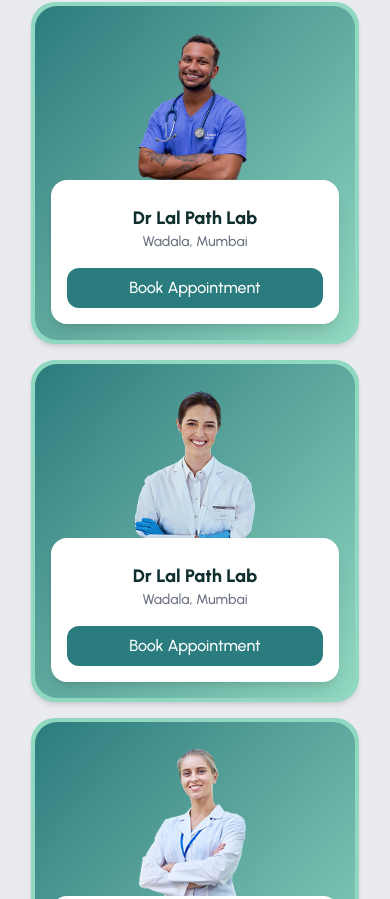
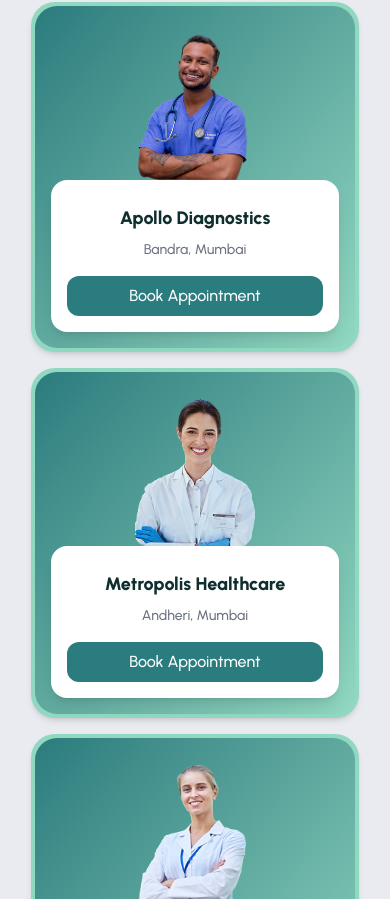
Before and after one commit to sidd-gupta05/CodeQuest, a Next.js app: page / in a window 390 px wide. Shown: the part 4105-5004 px from the top of the page. Built offline with nearby package versions, Linux system fonts and the light colour scheme.

Commit message:
change the feedback and redirect to Booking paage from the landing page

```diff
--- a/app/(patient)/Booking/page.tsx
+++ b/app/(patient)/Booking/page.tsx
@@ -1001,10 +1001,10 @@ const TestSelection = ({
         </div>
       </div>
 
-      <div className="w-full max-w-4xl flex justify-between items-center mt-8 px-2 select-none">
+      <div className="w-full max-w-4xl flex flex-col sm:flex-row justify-between items-center mt-8 px-2 select-none gap-4 sm:gap-0">
         <button
           onClick={onBack}
-          className="bg-[#37AFA2] hover:bg-[#2f9488] transition-colors text-white font-bold py-3 px-6 rounded-lg flex items-center gap-1 shadow-lg cursor-pointer"
+          className="w-full sm:w-auto bg-[#37AFA2] hover:bg-[#2f9488] transition-colors text-white font-bold py-3 px-6 rounded-lg flex items-center justify-center gap-1 shadow-lg cursor-pointer"
         >
           <ChevronLeft size={22} />
           Back
@@ -1012,7 +1012,7 @@ const TestSelection = ({
         <button
           onClick={handleSelectAddons}
           disabled={selectedTests.length === 0}
-          className={`py-3 px-6 rounded-lg flex items-center gap-1 shadow-lg font-bold transition-colors cursor-pointer ${
+          className={`w-full sm:w-auto py-3 px-6 rounded-lg flex items-center justify-center gap-1 shadow-lg font-bold transition-colors cursor-pointer ${
             selectedTests.length === 0
               ? 'bg-gray-300 text-gray-500 cursor-not-allowed'
               : 'bg-[#37AFA2] hover:bg-[#2f9488] text-white'
@@ -1146,10 +1146,10 @@ const AddOns = ({
         ))}
       </div>
 
-      <div className="w-full max-w-4xl flex justify-between items-center mt-8 px-2 select-none">
+      <div className="w-full max-w-4xl flex flex-col sm:flex-row justify-between items-center mt-8 px-2 select-none gap-4 sm:gap-0">
         <button
           onClick={onBack}
-          className="bg-[#37AFA2] hover:bg-[#2f9488] transition-colors text-white font-bold py-3 px-6 rounded-lg flex items-center gap-1 shadow-lg cursor-pointer"
+          className="w-full sm:w-auto bg-[#37AFA2] hover:bg-[#2f9488] transition-colors text-white font-bold py-3 px-6 rounded-lg flex items-center justify-center gap-1 shadow-lg cursor-pointer"
         >
           <ChevronLeft size={22} />
           Back
@@ -1157,7 +1157,7 @@ const AddOns = ({
         <button
           onClick={onNext}
           disabled={selectedAddons.length === 0}
-          className={`py-3 px-6 rounded-lg flex items-center gap-1 shadow-lg font-bold transition-colors cursor-pointer ${
+          className={`w-full sm:w-auto py-3 px-6 rounded-lg flex items-center justify-center gap-1 shadow-lg font-bold transition-colors cursor-pointer ${
             selectedAddons.length === 0
               ? 'bg-gray-300 text-gray-500 cursor-not-allowed'
               : 'bg-[#37AFA2] hover:bg-[#2f9488] text-white'
--- a/app/page.tsx
+++ b/app/page.tsx
@@ -21,6 +21,7 @@ import {
 } from 'lucide-react';
 import { Inter } from 'next/font/google';
 import Navbar from '@/components/navbar';
+import { labsData } from '@/data/labsData';
 
 interface Lab {
   name: string;
@@ -44,12 +45,20 @@ interface Feature {
   bgColor: string;
 }
 
-const labs: Lab[] = [
-  { name: 'Dr Lal Path Lab', location: 'Wadala, Mumbai', image: '/drlab.png' },
-  { name: 'Dr Lal Path Lab', location: 'Wadala, Mumbai', image: '/drlab1.png' },
-  { name: 'Dr Lal Path Lab', location: 'Wadala, Mumbai', image: '/drlab2.png' },
-  { name: 'Dr Lal Path Lab', location: 'Wadala, Mumbai', image: '/drlab3.png' },
-  { name: 'Dr Lal Path Lab', location: 'Wadala, Mumbai', image: '/drlab4.png' },
+// const labs: Lab[] = [
+//   { name: 'Dr Lal Path Lab', location: 'Wadala, Mumbai', image: '/drlab.png' },
+//   { name: 'Dr Lal Path Lab', location: 'Wadala, Mumbai', image: '/drlab1.png' },
+//   { name: 'Dr Lal Path Lab', location: 'Wadala, Mumbai', image: '/drlab2.png' },
+//   { name: 'Dr Lal Path Lab', location: 'Wadala, Mumbai', image: '/drlab3.png' },
+//   { name: 'Dr Lal Path Lab', location: 'Wadala, Mumbai', image: '/drlab4.png' },
+// ];
+
+const localImages = [
+  '/drlab.png',
+  '/drlab1.png',
+  '/drlab2.png',
+  '/drlab3.png',
+  '/drlab4.png',
 ];
 
 const interFont = Inter({ subsets: ['latin'], weight: '400' });
@@ -72,55 +81,55 @@ const variants = {
 const testimonials: Testimonial[] = [
   {
     id: 1,
-    name: 'Fig Nelson',
-    username: '@fignel_looson',
+    name: 'Rajesh Sharma',
+    username: '@rajesh_sharma',
     content:
-      "Stellar's user-friendly dashboards have simplified our digital strategy management.",
+      'The lab booking process was incredibly smooth and saved me hours of waiting time. Got my reports within 24 hours!',
     avatar: '/avtar1.svg',
     socialIcon: '/twitter.svg',
   },
   {
     id: 2,
-    name: 'Sadie Berlin',
-    username: '@sadieberlin00',
+    name: 'Priya Patel',
+    username: '@priyapatel_',
     content:
-      "Stellar has truly transformed our online presence. With its powerful analytics and seamless integration, we've gained invaluable insights.",
+      'As a working professional, the home collection service has been a lifesaver. Professional staff and accurate reports every time.',
     avatar: '/avtar2.svg',
     socialIcon: '/instagram.svg',
   },
   {
     id: 3,
-    name: 'Amaya Locosta',
-    username: '@amayalocosta',
+    name: 'Amit Singh',
+    username: '@amitsingh',
     content:
-      "We've gained invaluable insights and improved our SEO ranking, resulting in significant business growth.",
+      'The app made it so easy to compare labs and book tests. Saved 30% on my full body checkup compared to walk-in rates.',
     avatar: '/avtar3.svg',
     socialIcon: '/facebook.svg',
   },
   {
     id: 4,
-    name: 'Sadie Berlin',
-    username: '@sadieberlin00',
+    name: 'Neha Gupta',
+    username: '@nehagupta88',
     content:
-      "We've gained invaluable insights and improved our SEO ranking, resulting in significant business growth.",
+      'Impressed with the transparency in pricing and the quality of service. Will definitely recommend to my family and friends.',
     avatar: '/avtar2.svg',
     socialIcon: '/instagram.svg',
   },
   {
     id: 5,
-    name: 'Fig Nelson',
-    username: '@fignel_looson',
+    name: 'Vikram Joshi',
+    username: '@vikramjoshi',
     content:
-      "Stellar's user-friendly dashboards have simplified our digital strategy management.",
+      'The doctor consultation after my test results was very helpful. Complete healthcare solution in one platform.',
     avatar: '/avtar1.svg',
     socialIcon: '/twitter.svg',
   },
   {
     id: 6,
-    name: 'Sadie Berlin',
-    username: '@sadieberlin00',
+    name: 'Ananya Reddy',
+    username: '@ananya_reddy',
     content:
-      "Stellar's user-friendly dashboards have simplified our digital strategy management.",
+      'Used the emergency services when my father needed urgent tests. The support team was very responsive and helpful.',
     avatar: '/avtar2.svg',
     socialIcon: '/instagram.svg',
   },
@@ -272,6 +281,11 @@ export default function LandingPage() {
     viewport: { once: false },
     transition: { duration: 0.6 },
   };
+
+  const displayedLabs = labsData.slice(0, 5).map((lab, index) => ({
+    ...lab,
+    image: localImages[index % localImages.length], // Cycle through your local images
+  }));
 
   return (
     <>
@@ -669,9 +683,9 @@ export default function LandingPage() {
           </h2>
 
           <div className="flex flex-wrap justify-center gap-4 sm:gap-8">
-            {labs.map((lab, index) => (
+            {displayedLabs.map((lab, index) => (
               <motion.div
-                key={index}
+                key={lab.id}
                 className="w-11/12 sm:w-[250px] rounded-3xl overflow-hidden shadow-md bg-[#91D8C1] p-[4px] hover:scale-102 hover:shadow-5xl"
                 initial="offscreen"
                 whileInView="onscreen"
@@ -679,7 +693,7 @@ export default function LandingPage() {
                 viewport={{ once: false, amount: 0.2 }}
                 variants={cardVariants}
               >
-                <div className="rounded-[22px] flex flex-col items-center bg-gradient-to-br from-[#2B7C7E] to-[#91D8C1]">
+                <div className="rounded-[22px] flex flex-col items-center bg-gradient-to-br from-[#2B7C7E] to-[#91D8C1] h-full">
                   {/* Image placed on top without border box */}
                   <div className="relative w-full flex justify-center mt-6">
                     <div className="w-[120px] h-[150px] relative select-none pointer-events-none">
@@ -688,21 +702,44 @@ export default function LandingPage() {
                         alt={lab.name}
                         fill
                         className="object-cover rounded-xl"
+                        priority={index < 3}
                       />
                     </div>
                   </div>
 
                   {/* White card part */}
-                  <div className="bg-white rounded-2xl px-4 pt-6 pb-4 mx-4 mb-4 w-[calc(100%-32px)] text-center shadow-lg">
-                    <div className="text-lg font-semibold text-[#0F2E2E] text-center select-none pointer-events-none">
-                      {lab.name}
+                  <div className="bg-white rounded-2xl px-4 pt-6 pb-4 mx-4 mb-4 w-[calc(100%-32px)] text-center shadow-lg flex flex-col h-full">
+                    <div className="flex-grow">
+                      <div className="text-lg font-semibold text-[#0F2E2E] text-center select-none pointer-events-none">
+                        {lab.name}
+                      </div>
+                      <div className="text-sm text-gray-500 text-center select-none pointer-events-none mt-2">
+                        {lab.location}
+                      </div>
                     </div>
-                    <div className="text-sm text-gray-500 text-center select-none pointer-events-none">
-                      {lab.location}
+
+                    <div className="mt-auto pt-4">
+                      {lab.nextAvailable === 'Not Available' ? (
+                        <button
+                          className="w-full bg-gray-300 text-gray-500 py-2 rounded-xl font-medium cursor-not-allowed select-none"
+                          disabled
+                        >
+                          Unavailable
+                        </button>
+                      ) : (
+                        <Link
+                          href={{
+                            pathname: '/Booking',
+                            query: { labId: lab.id },
+                          }}
+                          className="block w-full"
+                        >
+                          <button className="w-full bg-[#2B7C7E] text-white py-2 rounded-xl font-medium hover:bg-[#24686A] transition cursor-pointer select-none">
+                            Book Appointment
+                          </button>
+                        </Link>
+                      )}
                     </div>
-                    <button className="mt-4 w-full bg-[#2B7C7E] text-white py-2 rounded-xl font-medium hover:bg-[#24686A] transition cursor-pointer select-none ">
-                      Book Appointment
-                    </button>
                   </div>
                 </div>
               </motion.div>
```
